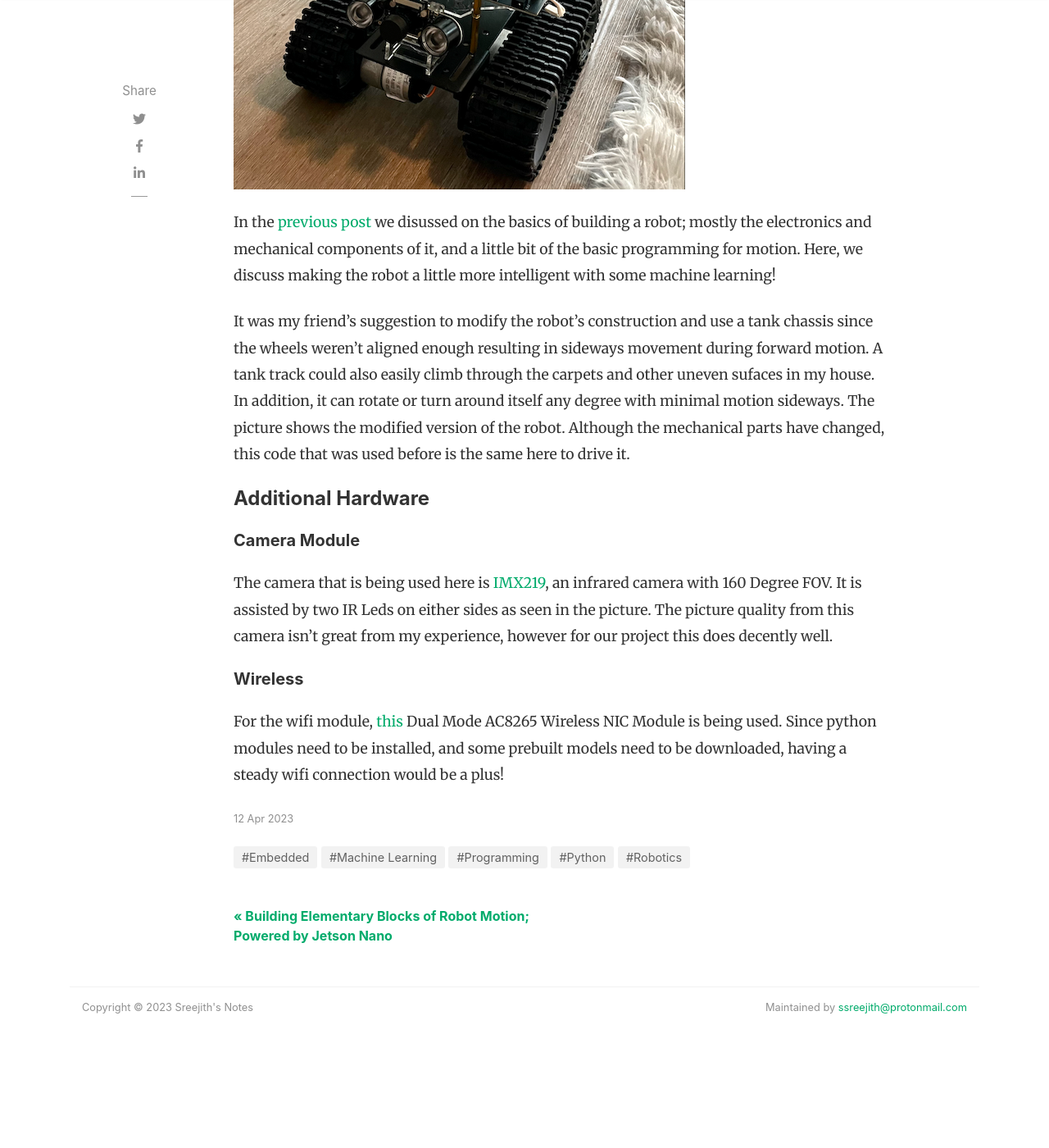
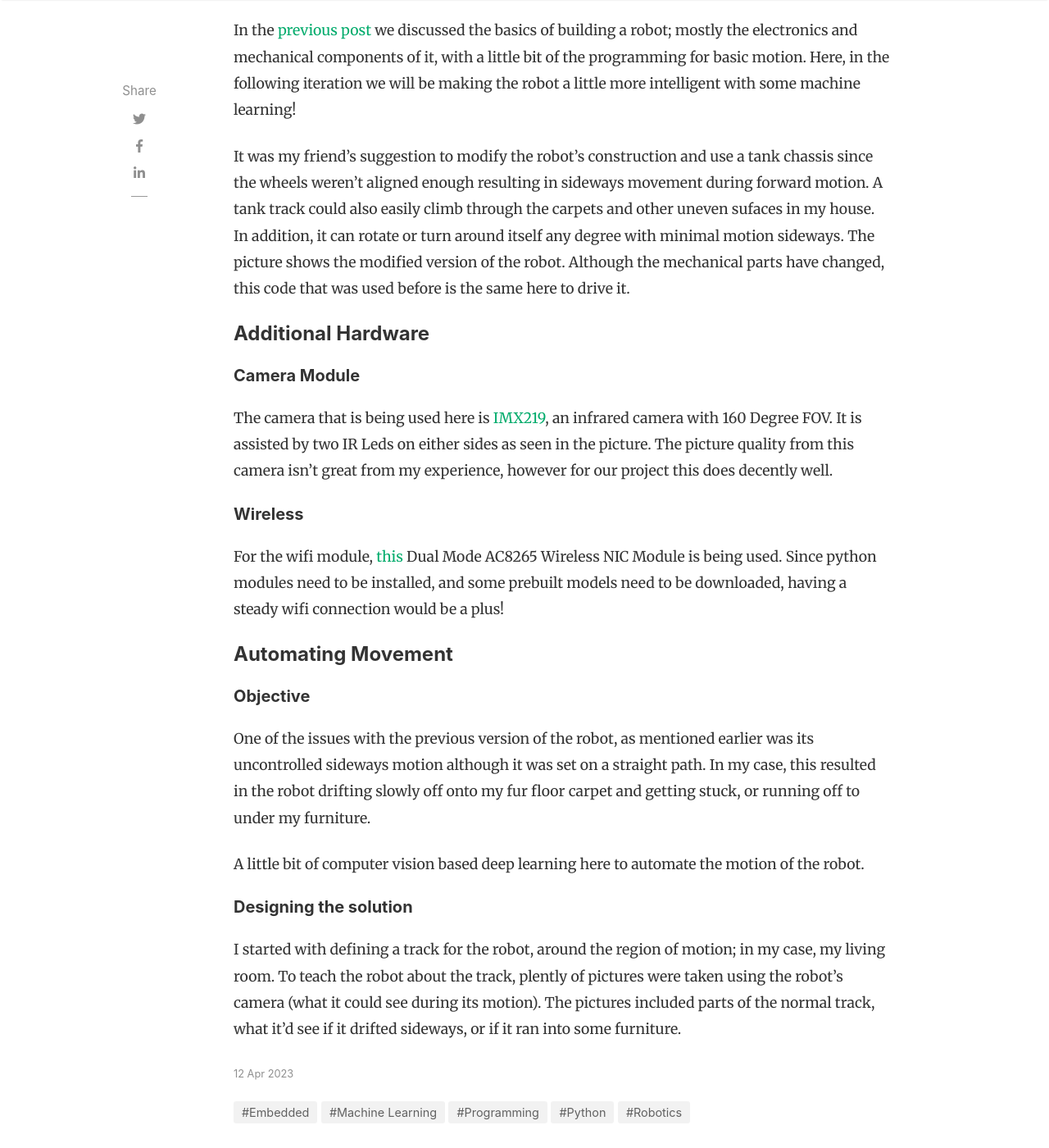
Before and after one commit to darthMaulJr/darthmauljr.github.io, a Jekyll site: the page built from _posts/2023-04-12-Learning-an-environment.md, in a window 1280 px wide and 1400 px high, scrolled down 703 px. Shown: the whole window at 82% size. Built offline with Jekyll 4.4.1, drawn with Linux system fonts in a browser that asks for light colours; nearby versions of some CDN libraries; comment, search, counter and statistics services are not loaded; before the commit the page ends 2032 px from its top, so only the background shows below that.

Commit message:
update 2nd post. Change image of second post

```diff
--- a/_posts/2023-04-12-Learning-an-environment.md
+++ b/_posts/2023-04-12-Learning-an-environment.md
@@ -2,14 +2,14 @@
 layout: post
 title:  "Learning the environment through Deep Learning"
 author: Sreejith Sreekumar
-image: "assets/images/bot_v2.png"
+image: "assets/images/bot_tank.jpeg"
 featured: true
 tags: [Machine Learning, Robotics, Programming, Python, Embedded]
 featured: true
 hidden: false
 ---
 
-In the <a href="https://srjit.github.io/elementary-blocks-of-robotics/">previous post</a> we disussed on the basics of building a robot; mostly the electronics and mechanical components of it, and a little bit of the basic programming for motion. Here, we discuss making the robot a little more intelligent with some machine learning!
+In the <a href="https://srjit.github.io/elementary-blocks-of-robotics/">previous post</a> we discussed the basics of building a robot; mostly the electronics and mechanical components of it, with a little bit of the programming for basic motion. Here, in the following iteration we will be making the robot a little more intelligent with some machine learning!
 
 It was my friend's suggestion to modify the robot's construction and use a tank chassis since the wheels weren't aligned enough resulting in sideways movement during forward motion. A tank track could also easily climb through the carpets and other uneven sufaces in my house. In addition, it can rotate or turn around itself any degree with minimal motion sideways. The picture shows the modified version of the robot. Although the mechanical parts have changed, this code that was used before is the same here to drive it.
 
@@ -22,3 +22,15 @@
 ##### Wireless
 
 For the wifi module, <a href="https://www.amazon.com/gp/product/B07SM4SPLV">this</a> Dual Mode AC8265 Wireless NIC Module is being used. Since python modules need to be installed, and some prebuilt models need to be downloaded, having a steady wifi connection would be a plus!
+
+#### Automating Movement
+
+##### Objective
+
+One of the issues with the previous version of the robot, as mentioned earlier was its uncontrolled sideways motion although it was set on a straight path. In my case, this resulted in the robot drifting slowly off onto my fur floor carpet and getting stuck, or running off to under my furniture.
+
+A little bit of computer vision based deep learning here to automate the motion of the robot.
+
+##### Designing the solution
+
+I started with defining a track for the robot, around the region of motion; in my case, my living room. To teach the robot about the track, plently of pictures were taken using the robot's camera (what it could see during its motion). The pictures included parts of the normal track, what it'd see if it drifted sideways, or if it ran into some furniture.
```
Also changed, not shown: _posts/.#2023-04-12-Learning-an-environment.md (deleted, +0 -1 lines), assets/images/bot_tank.jpeg (added), 4 other files.
